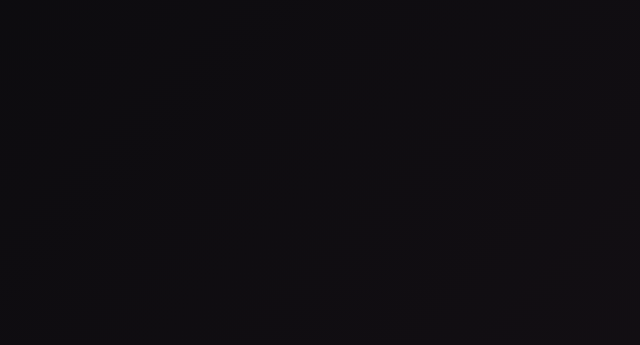
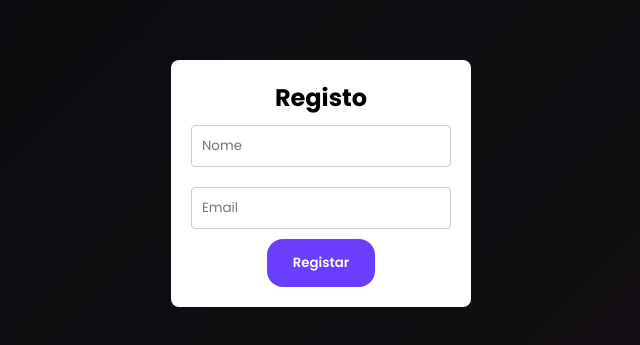
Before and after one commit to Devmichel15/Plataforma-Gestao-Ativa, a React (Vite) app: page /sign in a window 1280 px wide. Before the commit this address had no page. Shown: the part 217-562 px from the top of the page, without its empty margins (319-959 px from the left). Built offline with nearby package versions, Linux system fonts and the light colour scheme.

Commit message:
já fiz a parte de login e melhorei mais ainda o design de todas as rotas

```diff
--- a/src/App.jsx
+++ b/src/App.jsx
@@ -2,6 +2,7 @@ import { BrowserRouter as Router, Routes, Route } from "react-router-dom";
 import LandingPage from "./components/LandingPage";
 import Chatbot from "./components/Chatbot";
 import Dashboard from "./components/Dashboard";
+import Sign from "./components/Sign";
 
 function App() {
   return (
@@ -10,6 +11,7 @@ function App() {
         <Route path="/" element={<LandingPage />} />
         <Route path="/chatbot" element={<Chatbot />} />
         <Route path="/dashboard" element={<Dashboard />} />
+        <Route path="/sign" element={<Sign />} />
       </Routes>
     </Router>
   );
--- a/src/components/Chatbot.jsx
+++ b/src/components/Chatbot.jsx
@@ -155,13 +155,14 @@ function Chatbot() {
 
         <div className="form-messages">
           <input
+            className="inputText"
             type="text"
             placeholder="Digite aqui..."
             value={inputValue}
             onChange={(e) => setInputValue(e.target.value)}
             onKeyDown={(e) => e.key === "Enter" && handleSendMessage()}
           />
-          <button onClick={handleSendMessage}>
+          <button id="send-button" onClick={handleSendMessage}>
             <i className="fi fi-sr-paper-plane"></i>
           </button>
         </div>
--- a/src/components/LandingPage.jsx
+++ b/src/components/LandingPage.jsx
@@ -9,7 +9,9 @@ function LandingPage() {
   const irParaChat = () => {
     navigate("/chatbot");
   };
-
+  const irParaLogin = () => {
+    navigate("/sign");
+  };
   // Detecta rolagem para aplicar efeito no header
   useEffect(() => {
     const handleScroll = () => {
@@ -29,7 +31,6 @@ function LandingPage() {
         </div>
 
         <nav className="nav">
-
           <button className="btn-nav" onClick={irParaChat}>
             Entrar
           </button>
@@ -46,7 +47,7 @@ function LandingPage() {
             no que realmente importa: crescer de forma inteligente.
           </p>
           <div className="hero-buttons">
-            <button className="btn-primary">
+            <button className="btn-primary" onClick={irParaLogin}>
               Começar agora
             </button>
             <button onClick={() => navigate("/dashboard")}>
@@ -54,7 +55,7 @@ function LandingPage() {
             </button>
           </div>
         </div>
-
+      </section>
       <div className="hero-visual">
         <div className="mockup">
           <h3>Dashboard Inteligente</h3>
@@ -63,7 +64,6 @@ function LandingPage() {
           </p>
         </div>
       </div>
-      </section>
 
       <button className="chat-button" onClick={irParaChat}>
         <i className="fi fi-sr-comment-alt"></i> Chatbot
--- /dev/null
+++ b/src/components/Sign.jsx
@@ -0,0 +1,81 @@
+import { useNavigate } from "react-router-dom";
+import "../styles/Sign.css";
+import { useState, useEffect } from "react";
+
+function Sign() {
+  const navigate = useNavigate();
+
+  const [name, setName] = useState("");
+  const [email, setEmail] = useState("");
+  const [users, setUsers] = useState([]);
+
+  // 🔹 Carrega usuários salvos do localStorage ao iniciar
+  useEffect(() => {
+    const usersData = localStorage.getItem("users");
+    if (usersData) {
+      setUsers(JSON.parse(usersData));
+    }
+  }, []);
+
+  function RegisterUser(e) {
+    e.preventDefault();
+
+    if (name.trim() === "" || email.trim() === "") {
+      alert("Por favor, preencha todos os campos.");
+      return;
+    }
+
+    const newUser = { name, email };
+    const updatedUsers = [...users, newUser];
+    setUsers(updatedUsers);
+    localStorage.setItem("users", JSON.stringify(updatedUsers));
+
+    setTimeout(() => {
+      setName("");
+      setEmail("");
+      alert("Registo bem-sucedido!");
+      navigate("/");
+    }, 500);
+  }
+
+  return (
+    <div className="login">
+      <form className="container" onSubmit={RegisterUser}>
+        {users.length > 0 ? (
+          <div className="infosUser">
+            <h2>Usuário Registado</h2>
+            {users.map((user, index) => (
+              <div key={index}>
+                <p><b>Nome:</b> {user.name}</p>
+                <p><b>Email:</b> {user.email}</p>
+              </div>
+            ))}
+          </div>
+        ) : (
+          <>
+            <h2>Registo</h2>
+            <input
+              type="text"
+              placeholder="Nome"
+              required
+              value={name}
+              onChange={(e) => setName(e.target.value)}
+            />
+            <input
+              type="email"
+              placeholder="Email"
+              required
+              value={email}
+              onChange={(e) => setEmail(e.target.value)}
+            />
+            <button type="submit" className="btn-primary">
+              Registar
+            </button>
+          </>
+        )}
+      </form>
+    </div>
+  );
+}
+
+export default Sign;
--- a/src/styles/Dashboard.css
+++ b/src/styles/Dashboard.css
@@ -101,6 +101,7 @@ body {
   border: 1px solid rgba(255, 255, 255, 0.05);
   align-items: center;
   justify-content: center;
+  width: 100%;
 }
 
 .form-add select,
--- a/src/styles/LandingPage.css
+++ b/src/styles/LandingPage.css
@@ -21,13 +21,6 @@ body {
   background: var(--black);
   color: var(--white);
   font-family: "Inter", system-ui, sans-serif;
-  line-height: 1.6;
-}
-
-/* Layout container */
-.landing {
-  width: 100%;
-  overflow-x: hidden;
 }
 
 /* ===========================
@@ -97,7 +90,6 @@ nav i {
   font-size: 1.1rem;
 }
 
-
 /* Botão do Header */
 .btn-nav {
   background: var(--purple);
@@ -127,19 +119,27 @@ nav i {
   margin: 0 auto;
   flex-wrap: wrap;
   gap: 40px;
+  width: 100%;
+  flex-direction: column;
+  text-align: center;
+  padding-top: 120px;
 }
 
 .hero-text {
   flex: 1;
   min-width: 300px;
+  align-items: center;
+  text-align: center;
 }
 
 .hero-text h2 {
-  font-size: 2.8rem;
+  font-size: 2.5rem;
   line-height: 1.1;
   font-weight: 800;
-  margin-bottom: 20px;
+  margin-bottom: 30px;
+  text-align: center;
 }
+
 
 .hero-text h2 span {
   color: var(--purple);
@@ -148,14 +148,18 @@ nav i {
 .hero-text p {
   color: var(--text-gray);
   max-width: 500px;
+  width: 100%;
   margin-bottom: 32px;
   font-size: 1.1rem;
+  text-align: center;
+  margin: 0 auto 28px auto;
 }
 
 .hero-buttons {
   display: flex;
   flex-wrap: wrap;
   gap: 12px;
+  justify-content: center;
 }
 
 .btn-primary {
@@ -196,6 +200,7 @@ nav i {
   display: flex;
   align-items: center;
   justify-content: center;
+  margin-bottom: 30px;
 }
 
 .hero-visual .mockup {
@@ -241,28 +246,10 @@ nav i {
 /* ===========================
    RESPONSIVIDADE
    =========================== */
-@media (max-width: 1024px) {
-  .hero {
-    flex-direction: column;
-    text-align: center;
-    padding-top: 120px;
-  }
 
-  .hero-text p {
-    margin: 0 auto 28px auto;
-  }
-
-  .hero-buttons {
-    justify-content: center;
-  }
-
-  .nav {
-    gap: 18px;
-  }
-}
 
 @media (max-width: 700px) {
-  .nav {
+  .nav{
     display: none;
   }
 
--- /dev/null
+++ b/src/styles/Sign.css
@@ -0,0 +1,51 @@
+body {
+    display: flex;
+    justify-content: center;
+    align-items: center;
+    height: 100vh;
+}
+
+.container {
+    display: flex;
+    flex-direction: column;
+    align-items: center;
+    padding: 20px;
+    background-color: #fff;
+    border-radius: 8px;
+    box-shadow: 0 2px 4px rgba(0, 0, 0, 0.1);
+    width: 300px;
+    color: black;
+}
+
+input{
+    width: 100%;
+    padding: 10px;
+    margin: 10px 0;
+    border: 1px solid #ccc;
+    border-radius: 4px;
+    color: black;
+}
+
+.infosUser {
+    margin-top: 20px;
+    width: 100%;
+    max-width: 450px;
+    display: flex;
+    flex-direction: column;
+}
+
+.infosUser h2 {
+    margin-bottom: 10px;
+    color: #6b3eff;
+    text-align: center;
+}
+
+.infosUser p {
+    margin: 15px 0;
+    border-bottom: 1px solid #ccc;
+}
+
+.infosUser b {
+    font-weight: bold;
+    color: #6b3eff;
+}
--- a/src/styles/chatbot.css
+++ b/src/styles/chatbot.css
@@ -101,15 +101,15 @@ header h1 {
   backdrop-filter: blur(8px);
 }
 
-input {
+.inputText {
   flex: 1;
   background: rgba(255, 255, 255, 0.05);
-  border: 1px solid rgba(255, 255, 255, 0.15);
   border-radius: 10px;
   padding: 10px 14px;
   color: #fff;
   font-size: 1rem;
   outline: none;
+  border: 1px solid transparent;
 }
 
 input:focus {
@@ -118,7 +118,7 @@ input:focus {
 }
 
 button {
-  padding: 10px 20px;
+  padding: 7px 16px;
   background: linear-gradient(90deg, #a445f7, #ff8800);
   border: none;
   color: #fff;
@@ -128,6 +128,11 @@ button {
   transition: all 0.2s ease;
 }
 
+#send-button{
+  height: 55px;
+  margin-top: 5px;
+}
+
 button:hover {
   transform: scale(1.05);
   box-shadow: 0 0 12px rgba(255, 136, 0, 0.4);
```
Lines whose indentation alone changed are shown as unchanged.
